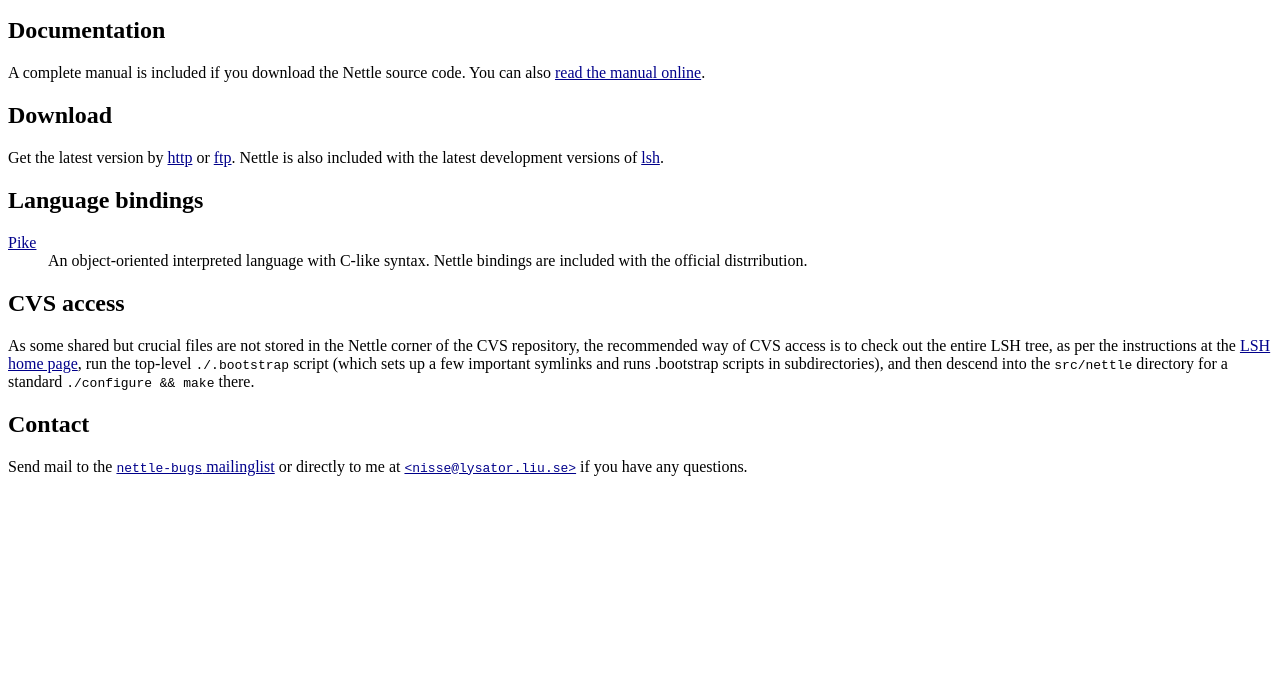
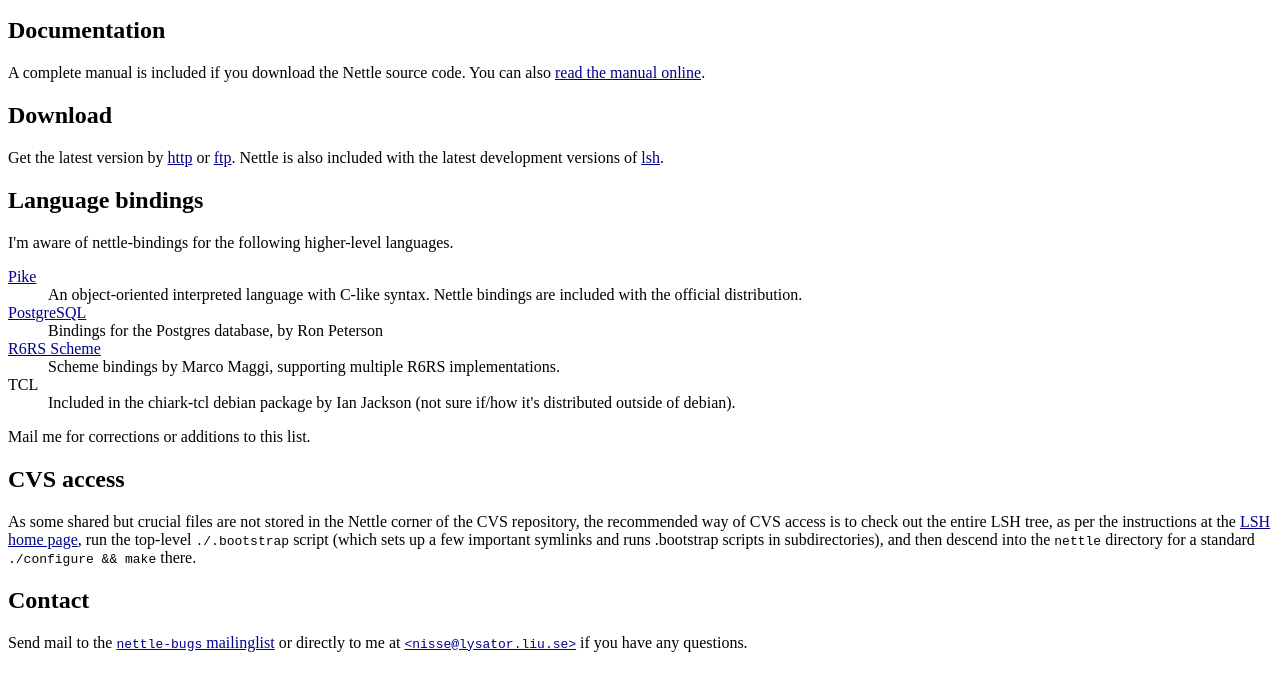
Before and after one commit to gnutls/nettle, a plain HTML site: page index.html in a window 1280 px wide. Shown: the part 105-796 px from the top of the page. Drawn offline with Linux system fonts and the light colour scheme.

Commit message:
Corrected CVS instructions. Added list of language bindings.
Rev: nettle/index.html:1.2

```diff
--- a/index.html
+++ b/index.html
@@ -25,11 +25,23 @@
 
 <h2> Language bindings </h2>
 
-<dl>
-<dt> <a href="http://pike.ida.liu.se">Pike</a></dt>
-<dd> An object-oriented interpreted language with C-like syntax.
-Nettle bindings are included with the official distrribution.</dd>
-</dl>
+<p> I'm aware of nettle-bindings for the following higher-level
+  languages.
+  <dl>
+    <dt> <a href="http://pike.ida.liu.se">Pike</a></dt>
+    <dd> An object-oriented interpreted language with C-like syntax.
+      Nettle bindings are included with the official distribution.</dd>
+    <dt> <a href='http://www.yellowbank.com/code/PostgreSQL/y_crypto/'>PostgreSQL</a></dt>
+    <dd> Bindings for the Postgres database, by Ron Peterson </dd>
+    <dt> <a href='http://marcomaggi.github.com/nausicaa.html'>R6RS
+	Scheme</a></dt>
+    <dd> Scheme bindings by Marco Maggi, supporting multiple R6RS implementations.</dd>
+    <dt> TCL </dt>
+    <dd> Included in the chiark-tcl debian package by Ian Jackson (not
+      sure if/how it's distributed outside of debian). </dd>
+  </dl>
+  Mail me for corrections or additions to this list.
+</p>
 
 <h2> CVS access </h2>
 
@@ -39,7 +51,7 @@
 href="http://www.lysator.liu.se/~nisse/lsh">LSH home page</a>, run the
 top-level <tt>./.bootstrap</tt> script (which sets up a few important
 symlinks and runs .bootstrap scripts in subdirectories), and then
-descend into the <tt>src/nettle</tt> directory for a standard
+descend into the <tt>nettle</tt> directory for a standard
 <tt>./configure && make</tt> there.
 
 <h2> Contact </h2>
```
